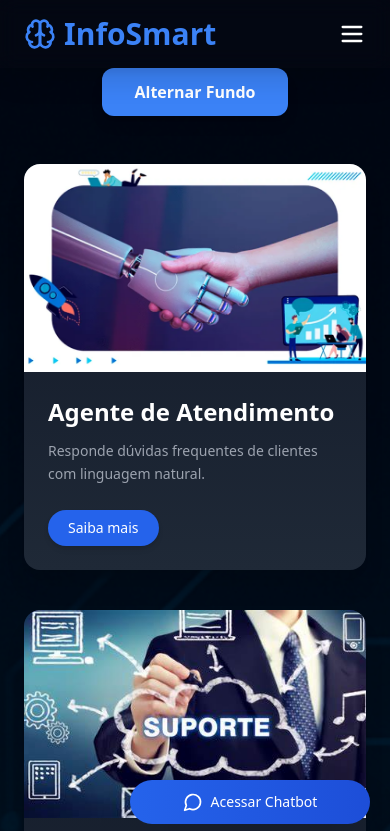
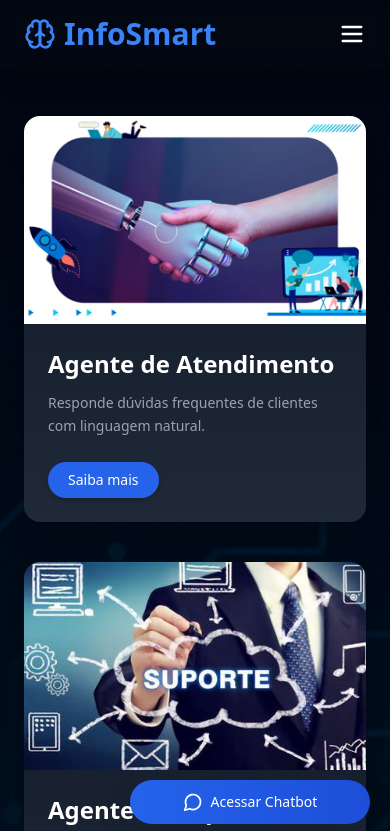
Before and after one commit to Vinisilva0010/InfoSmart-Agents, a React (Create React App) app: page / in a window 390 px wide. Shown: the top 831 px of the page. Built offline with nearby package versions, Linux system fonts and the light colour scheme.

Commit message:
atualizar

```diff
--- a/src/pages/Home.tsx
+++ b/src/pages/Home.tsx
@@ -1,4 +1,4 @@
-import React, { useState, useEffect } from "react";
+import React, { useState, useEffect } from "react";  // Adicione isso
 import { Link } from "react-router-dom";
 import AgenteCardList from "../components/AgenteCardList";
 import { Bot, User } from "lucide-react";
@@ -124,7 +124,7 @@ export default function Home() {
         {/* 🔲 Botão para alternar entre imagem e vídeo */}
         <button
           onClick={toggleBackground}
-          className="bg-blue-500 hover:bg-blue-700 text-white font-semibold py-3 px-8 rounded-xl shadow-lg transition duration-300 ease-in-out transform hover:scale-105"
+          className="bg-blue-500 hover:bg-blue-700 text-white font-semibold py-3 px-8 rounded-xl shadow-lg transition duration-300 ease-in-out transform hover:scale-105 hidden sm:block"  // Esconde o botão em telas pequenas
         >
           Alternar Fundo
         </button>
```
